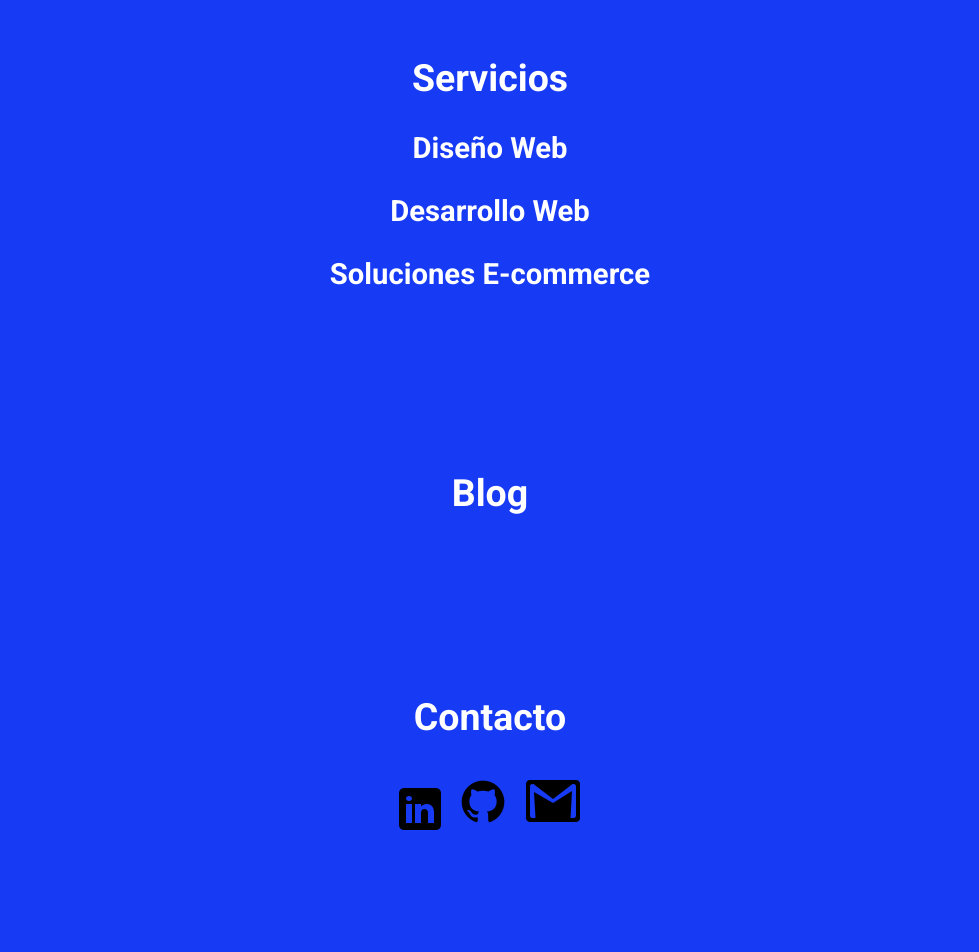
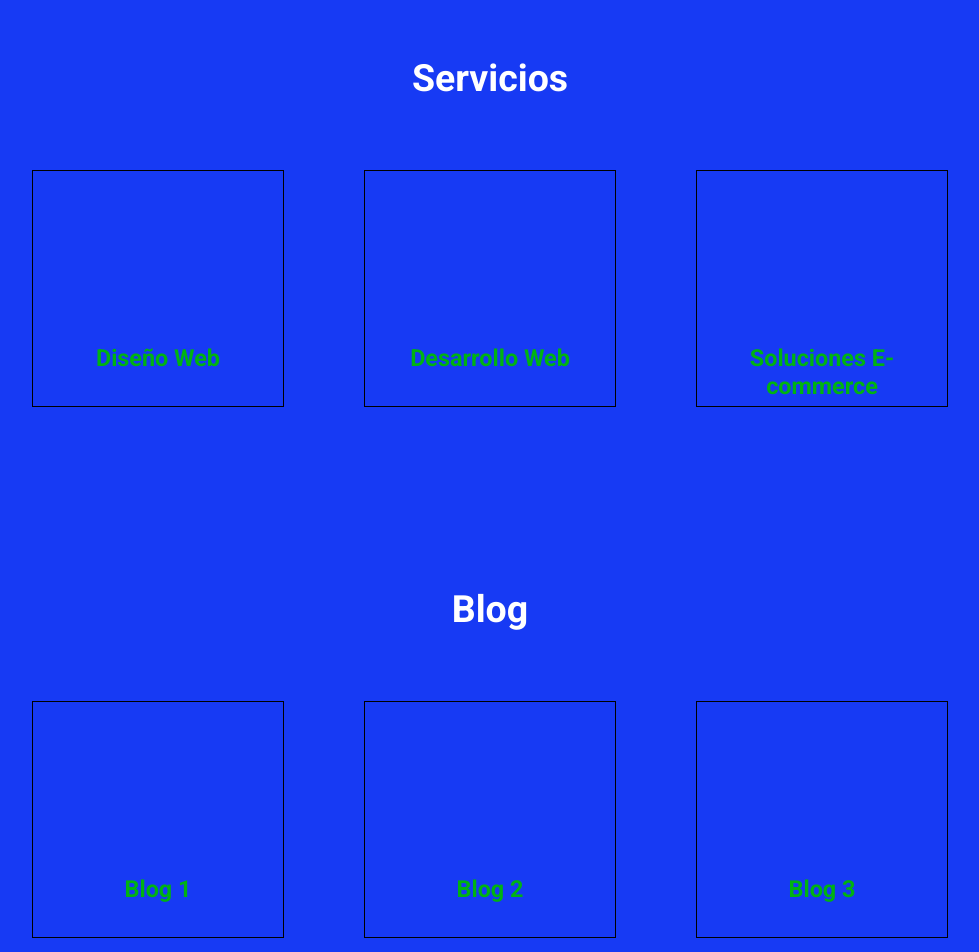
Before and after one commit to jfalconidc/Portafolio-JFDC, a plain HTML site: page index.html in a window 1280 px wide. Shown: the part 2300-3252 px from the top of the page, without its empty margins (140-1119 px from the left). Before the commit the page ends 3140 px from the top, so only its background shows below. Drawn offline with Linux system fonts and the light colour scheme.

Commit message:
Agregando estilos a Servicios, Blog y Contacto

```diff
--- a/index.html
+++ b/index.html
@@ -133,6 +133,7 @@
     </section>
     <section>
       <h2>Servicios</h2>
+      <div class="services">
         <div>
           <h3>Diseño Web</h3>
         </div>
@@ -142,18 +143,23 @@
         <div>
           <h3>Soluciones E-commerce</h3>
         </div>
+      </div>
     </section>
     <section>
       <h2>Blog</h2>
-      <div></div>
-      <div></div>
-      <div></div>
+      <div class="blogs">
+        <div><h3>Blog 1</h3></div>
+        <div><h3>Blog 2</h3></div>
+        <div><h3>Blog 3</h3></div>
+      </div>
     </section>
     <footer>
       <h2>Contacto</h2>
+      <div class="socials">
         <img src="/img/linkedin_icon.png" alt="Linkedin" />
         <img src="/img/github_icon.png" alt="GitHub" />
         <img src="/img/gmail_icon.png" alt="Gmail" />
+      </div>
     </footer>
   </body>
 </html>
--- a/styles/index.css
+++ b/styles/index.css
@@ -339,3 +339,52 @@ section .skills div p {
   width: 60px;
   height: 60px;
 }
+
+.services {
+  display: flex;
+  justify-content: center;
+  gap: 80px;
+  margin-top: 70px;
+}
+
+section .services div {
+  border: 1px solid black;
+  width: 250px;
+  height: 235px;
+  font-size: 20px;
+  color: #00B312;
+}
+
+section .services div h3 {
+  padding-top: 150px;
+}
+
+.blogs {
+  display: flex;
+  justify-content: center;
+  gap: 80px;
+  margin-top: 70px;
+}
+
+section .blogs div {
+  border: 1px solid black;
+  width: 250px;
+  height: 235px;
+  font-size: 20px;
+  color: #00B312;
+}
+
+section .blogs div h3 {
+  padding-top: 150px;
+}
+
+.socials {
+  display: flex;
+  justify-content: center;
+  gap: 50px;
+  margin-top: 70px;
+}
+
+footer {
+  padding-bottom: 170px;
+}
```
Lines whose indentation alone changed are shown as unchanged.
